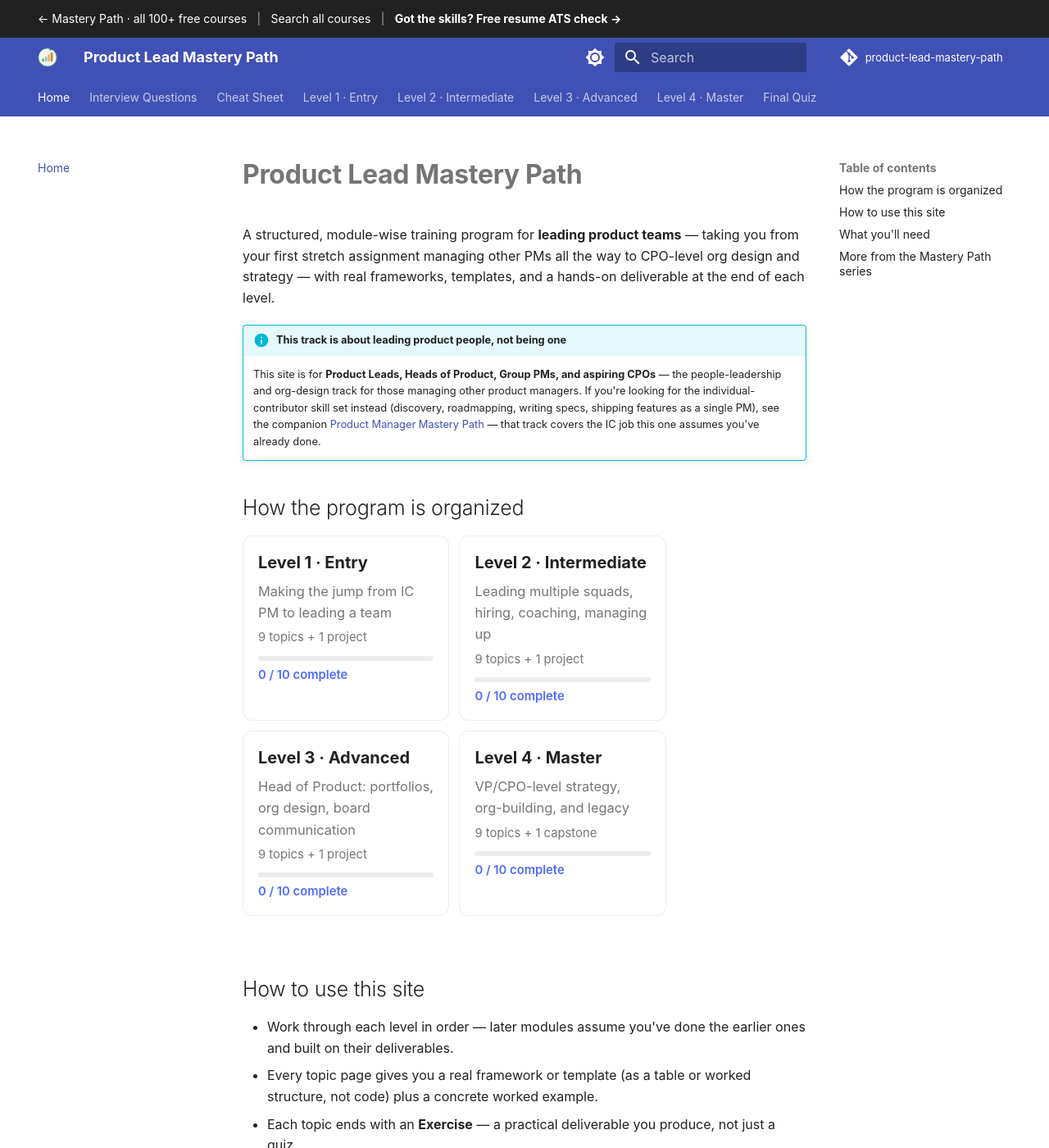
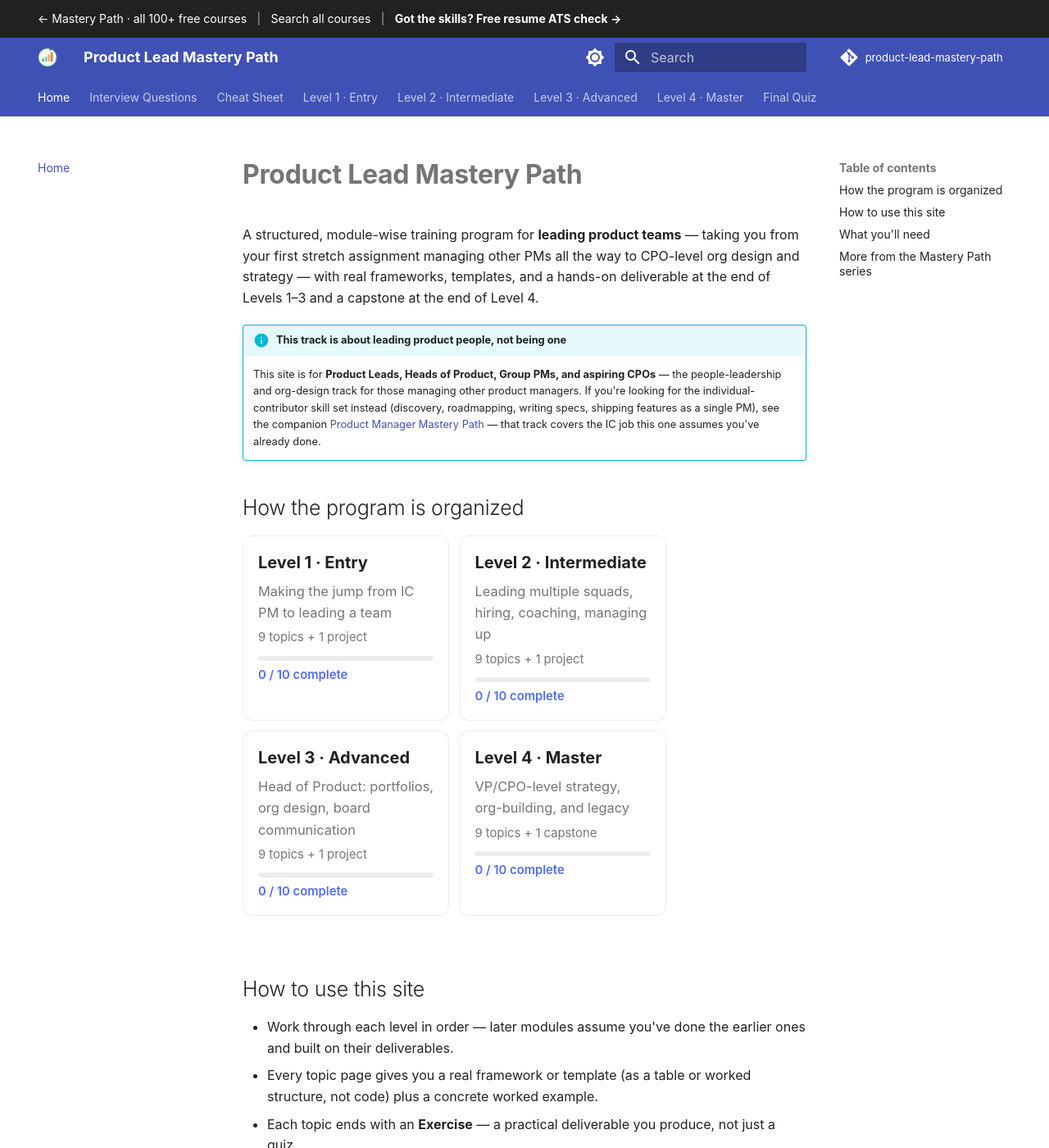
Before and after one commit to SIGILIPELLI/product-lead-mastery-path, an MkDocs documentation site: the page built from docs/index.md, in a window 1280 px wide and 1400 px high. Shown: the whole window at 82% size. Built offline with MkDocs 1.6.1 and Material for MkDocs 9.7.7, drawn with Linux system fonts in a browser that asks for light colours; comment, search, counter and statistics services are not loaded; some of the changed text lies outside the part shown.

Commit message:
Course home: state that Levels 1-3 end with a project and Level 4 with the capstone
Co-Authored-By: Claude Sonnet 5.5 <noreply@anthropic.com>

```diff
--- a/docs/index.md
+++ b/docs/index.md
@@ -8,7 +8,7 @@ description: "Free product leadership course for leading product teams -- real f
 A structured, module-wise training program for **leading product teams** —
 taking you from your first stretch assignment managing other PMs all the way
 to CPO-level org design and strategy — with real frameworks, templates, and a
-hands-on deliverable at the end of each level.
+hands-on deliverable at the end of Levels 1–3 and a capstone at the end of Level 4.
 
 !!! info "This track is about leading product people, not being one"
     This site is for **Product Leads, Heads of Product, Group PMs, and
@@ -36,8 +36,7 @@ hands-on deliverable at the end of each level.
   worked structure, not code) plus a concrete worked example.
 - Each topic ends with an **Exercise** — a practical deliverable you produce,
   not just a quiz.
-- Each level ends with a project that combines everything learned in that
-  level into one real artifact: a team charter, a hiring plan, an org design,
+- Levels 1–3 each end with a project that combines everything learned in that level into one real artifact: a team charter, a hiring plan, an org design,
   or a full strategy document.
 - Use the search bar (top of the page) to jump straight to a topic.
 
```
